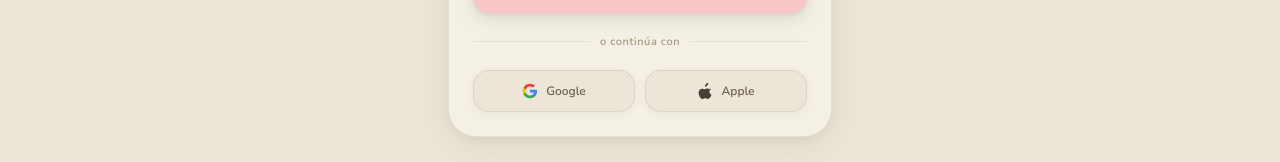
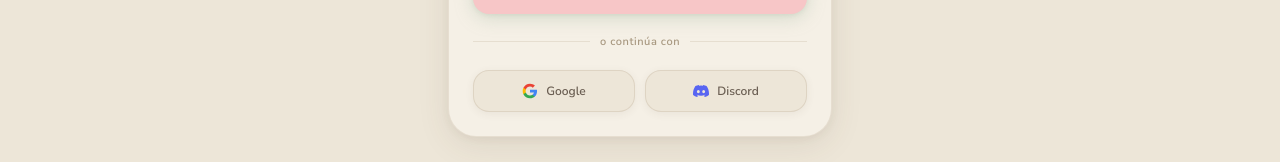
Before and after one commit to josuecaleb25/App-gestion-tareas, a React (Vite) app: page /login in a window 1280 px wide. Shown: the part 543-705 px from the top of the page. Built offline with nearby package versions, Linux system fonts and the light colour scheme.

Commit message:
cambios en el login

```diff
--- a/src/features/auth/pages/LoginPage.jsx
+++ b/src/features/auth/pages/LoginPage.jsx
@@ -207,10 +207,10 @@
               Google
             </button>
             <button className="flex-1 flex items-center justify-center gap-2 py-3 px-2 bg-[#EDE6D8] rounded-2xl text-xs font-semibold text-[#6A5E52] transition-all duration-200 hover:bg-[#E5DDD0] hover:shadow-md" style={{ border: '1.5px solid rgba(168,148,120,.22)', boxShadow: '0 2px 8px rgba(90,70,50,.07)' }}>
-              <svg className="w-4 h-4" viewBox="0 0 814 1000" fill="#4A3F34">
-                <path d="M788.1 340.9c-5.8 4.5-108.2 62.2-108.2 190.5 0 148.4 130.3 200.9 134.2 202.2-.6 3.2-20.7 71.9-68.7 141.9-42.8 61.6-87.5 123.1-155.5 123.1s-85.5-39.5-164-39.5c-76 0-103.7 40.8-165.9 40.8s-105-41.4-150.3-99.8c-52.2-68.3-101.6-181-101.6-287.7 0-170.2 111.4-260.2 220.6-260.2 64.8 0 118.9 42.5 159.7 42.5 39.2 0 100.8-45 174.9-45 28.2 0 130.3 2.6 198.3 99.2zm-234-181.5c31.1-36.9 53.1-88.1 53.1-139.3 0-7.1-.6-14.3-1.9-20.1-50.6 1.9-110.8 33.7-147.1 75.8-28.5 32.4-55.1 83.6-55.1 135.5 0 7.8 1.3 15.6 1.9 18.1 3.2.6 8.4 1.3 13.6 1.3 45.4 0 102.5-30.4 135.5-71.3z"/>
+              <svg className="w-4 h-4" viewBox="0 0 24 24" fill="#5865F2">
+                <path d="M20.317 4.37a19.791 19.791 0 0 0-4.885-1.515.074.074 0 0 0-.079.037c-.21.375-.444.864-.608 1.25a18.27 18.27 0 0 0-5.487 0 12.64 12.64 0 0 0-.617-1.25.077.077 0 0 0-.079-.037A19.736 19.736 0 0 0 3.677 4.37a.07.07 0 0 0-.032.027C.533 9.046-.32 13.58.099 18.057a.082.082 0 0 0 .031.057 19.9 19.9 0 0 0 5.993 3.03.078.078 0 0 0 .084-.028c.462-.63.874-1.295 1.226-1.994a.076.076 0 0 0-.041-.106 13.107 13.107 0 0 1-1.872-.892.077.077 0 0 1-.008-.128 10.2 10.2 0 0 0 .372-.292.074.074 0 0 1 .077-.01c3.928 1.793 8.18 1.793 12.062 0a.074.074 0 0 1 .078.01c.12.098.246.198.373.292a.077.077 0 0 1-.006.127 12.299 12.299 0 0 1-1.873.892.077.077 0 0 0-.041.107c.36.698.772 1.362 1.225 1.993a.076.076 0 0 0 .084.028 19.839 19.839 0 0 0 6.002-3.03.077.077 0 0 0 .032-.054c.5-5.177-.838-9.674-3.549-13.66a.061.061 0 0 0-.031-.03zM8.02 15.33c-1.183 0-2.157-1.085-2.157-2.419 0-1.333.956-2.419 2.157-2.419 1.21 0 2.176 1.096 2.157 2.42 0 1.333-.956 2.418-2.157 2.418zm7.975 0c-1.183 0-2.157-1.085-2.157-2.419 0-1.333.955-2.419 2.157-2.419 1.21 0 2.176 1.096 2.157 2.42 0 1.333-.946 2.418-2.157 2.418z"/>
               </svg>
-              Apple
+              Discord
             </button>
           </div>
         </div>
```
